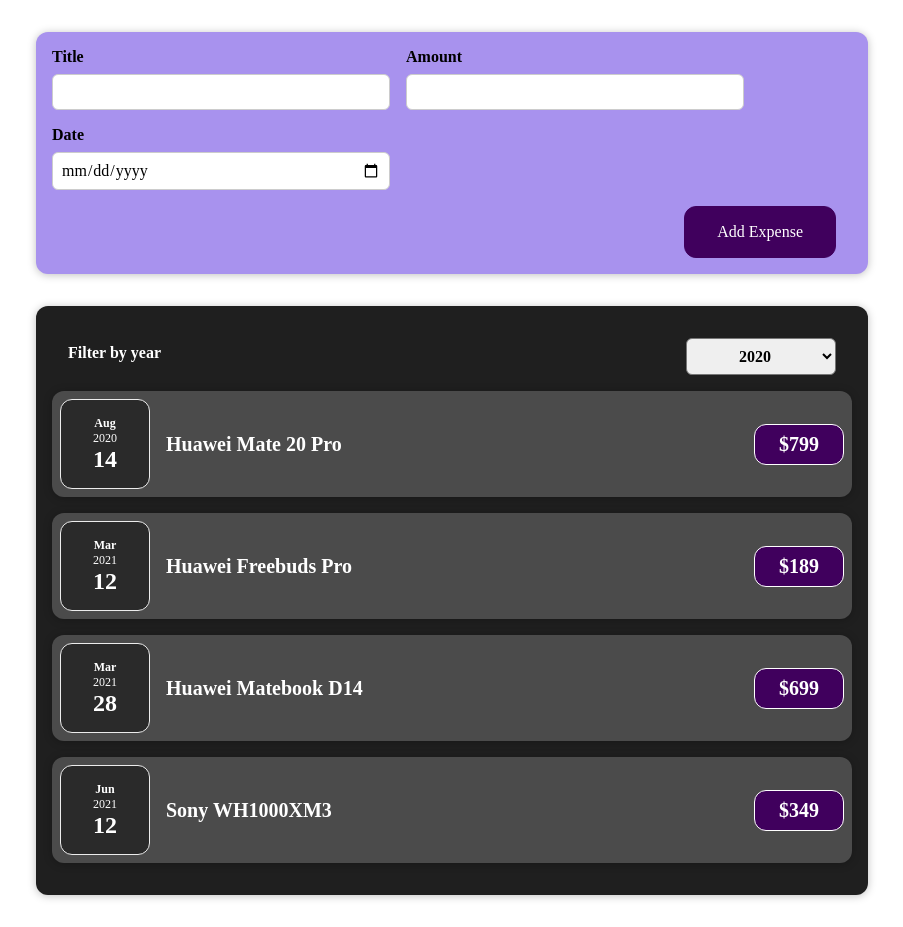
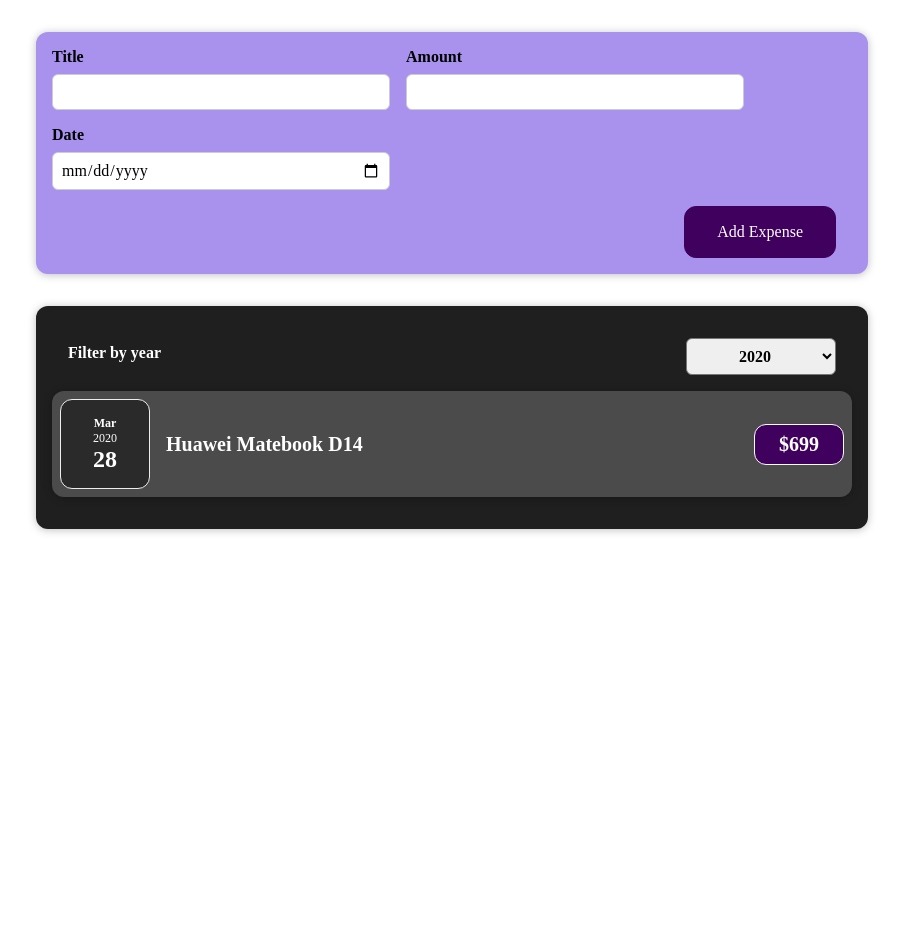
Before and after one commit to Maverick2502/expenses-react-app, a React (Create React App) app: page / in a window 1280 px wide. Shown: the whole page, without its empty margins (188-1091 px from the left). After the commit the page ends 800 px from the top, so only its background shows below. Built offline with nearby package versions, Linux system fonts and the light colour scheme.

Commit message:
Added Filtration

```diff
--- a/src/App.js
+++ b/src/App.js
@@ -7,7 +7,7 @@
     id: "e1",
     title: "Huawei Mate 20 Pro",
     amount: 799,
-    date: new Date(2020, 7, 14),
+    date: new Date(2019, 7, 14),
   },
   {
     id: "e2",
@@ -19,13 +19,19 @@
     id: "e3",
     title: "Huawei Matebook D14",
     amount: 699,
-    date: new Date(2021, 2, 28),
+    date: new Date(2020, 2, 28),
   },
   {
     id: "e4",
     title: "Sony WH1000XM3",
     amount: 349,
-    date: new Date(2021, 5, 12),
+    date: new Date(2019, 5, 12),
+  },
+  {
+    id: "e5",
+    title: "Pixel 6",
+    amount: 999,
+    date: new Date(2022, 11, 12),
   },
 ];
 
--- a/src/components/Expenses/Expenses.jsx
+++ b/src/components/Expenses/Expenses.jsx
@@ -12,6 +12,11 @@
     // 3.1
     setFilteredYear(selectedYear);
   }
+
+  const filteredExpenses = props.items.filter((expense) => {
+    return expense.date.getFullYear().toString() === filteredYear;
+  });
+
   return (
     <div>
       <Card className="expenses">
@@ -21,7 +26,7 @@
           selected={filteredYear}
           onChangeFilter={filterChangeHandler}
         />
-        {props.items.map((expense) => (
+        {filteredExpenses.map((expense) => (
           <ExpenseItem
             key={expense.id}
             title={expense.title}
```
